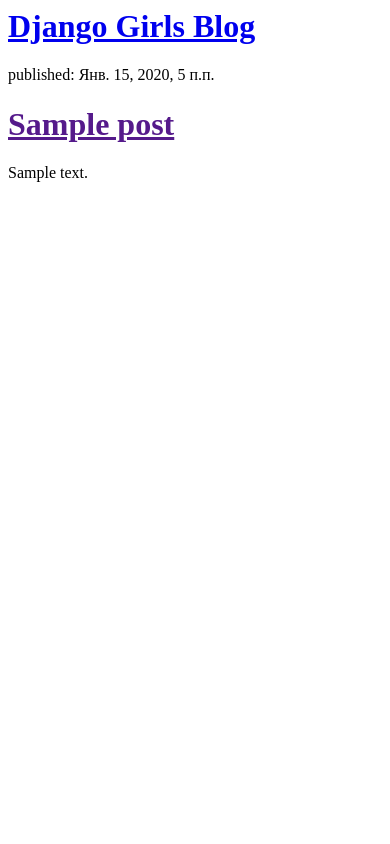
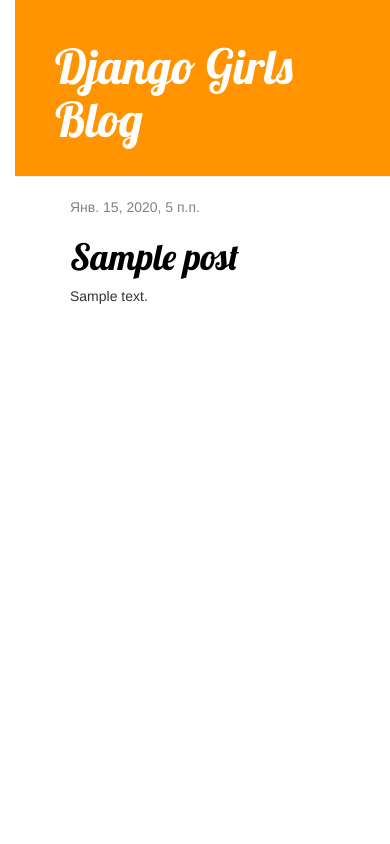
Before and after one commit to MrSuperVitaliy/my-first-blog, a Django app: template blog/templates/blog/post_list.html in a window 390 px wide. Run offline with Django 3.2, Linux system fonts and the light colour scheme; the template is opened without the code that fills it: values that come from a table or form of the project are taken from there, others are empty; tables that the repository leaves empty hold one stand-in row (values such as "Sample post"); some libraries are stand-ins or nearby versions.

Commit message:
Added view and template for detailed blog post as well as CSS for the site.

```diff
--- /dev/null
+++ b/blog/static/css/blog.css
@@ -0,0 +1,44 @@
+h1 a {
+    color: #FCA205;
+    font-family: 'Lobster';
+}
+body {
+    padding-left: 15px;
+}
+.page-header {
+    background-color: ff9400;
+    margin-top: 0;
+    padding: 20px 20px 20px 40px;
+}
+.page-header h1, .page-header h1 a, .page-header h1 a:visited, .page-header h1 a:active {
+    color: #ffffff;
+    font-size: 36pt;
+    text-decoration: none;
+}
+.content {
+    margin-left: 40px;
+}
+h1, h2, h3, h4 {
+    font-family: 'Lobster', cursive;
+}
+.date {
+    color: #828282;
+}
+.save {
+    float: right;
+}
+.post-form textarea, .post-form input {
+    width: 100%;
+}
+.top-menu, .top-menu:hover, .top-menu:visited {
+    color: #ffffff;
+    float: right;
+    font-size: 26pt;
+    margin-right: 20px;
+}
+.post {
+    margin-bottom: 70px;
+}
+.post h1 a, .post h1 a:visited {
+    color: #000000;
+}
--- /dev/null
+++ b/blog/templates/blog/base.html
@@ -0,0 +1,23 @@
+{% load staticfiles %}
+<html>
+    <head>
+        <title>Django Girls blog</title>
+        <link rel="stylesheet" href="//maxcdn.bootstrapcdn.com/bootstrap/3.2.0/css/bootstrap.min.css">
+        <link rel="stylesheet" href="//maxcdn.bootstrapcdn.com/bootstrap/3.2.0/css/bootstrap-theme.min.css">
+        <link href="https://fonts.googleapis.com/css?family=Lobster&subset=latin,cyrillic" rel="stylesheet" type="text/css">
+        <link rel="stylesheet" href="{% static 'css/blog.css' %}">
+    </head>
+    <body>
+        <div class="page-header">
+            <h1><a href="/">Django Girls Blog</a></h1>
+        </div>
+        <div class="content container">
+            <div class="row">
+                <div class="col-md-8">
+                    {% block content %}
+                    {% endblock %}
+                </div>
+            </div>
+        </div>
+    </body>
+</html>
--- a/blog/templates/blog/post_list.html
+++ b/blog/templates/blog/post_list.html
@@ -1,18 +1,13 @@
-<html>
-    <head>
-        <title>Django Girls blog</title>
-    </head>
-    <body>
-        <div>
-            <h1><a href="/">Django Girls Blog</a></h1>
+{% extends 'blog/base.html' %}
+
+{% block content %}
+    {% for post in posts %}
+        <div class="post">
+            <div class="date">
+                {{ post.published_date }}
+            </div>
+            <h1><a href="{% url 'post_detail' pk=post.pk %}">{{ post.title }}</a></h1>
+            <p>{{ post.text|linebreaksbr }}</p>
         </div>
-
-        {% for post in posts %}
-            <div>
-                <p>published: {{ post.published_date }}</p>
-                <h1><a href="">{{ post.title }}</a></h1>
-                <p>{{ post.text|linebreaksbr }}</p>
-            </div>
-        {% endfor %}
-    </body>
-</html>
+    {% endfor %}
+{% endblock %}}
--- a/blog/urls.py
+++ b/blog/urls.py
@@ -2,6 +2,6 @@
 from . import views
 
 urlpatterns = [
-    url(r'^$', views.post_list, name='post_list')
-
+    url(r'^$', views.post_list, name='post_list'),
+    url(r'^post/(?P<pk>\d+)/$', views.post_detail, name='post_detail'),
 ]
--- a/blog/views.py
+++ b/blog/views.py
@@ -1,7 +1,12 @@
 from django.shortcuts import render
 from .models import Post
 from django.utils import timezone
+from django.shortcuts import render, get_object_or_404
 
 def post_list(request):
     posts = Post.objects.filter(published_date__lte=timezone.now()).order_by('published_date')
     return render(request, 'blog/post_list.html', {'posts': posts})
+
+def post_detail(request, pk):
+    post = get_object_or_404(Post, pk=pk)
+    return render(request, 'blog/post_details.html', {'post': post})
--- a/mysite/settings.py
+++ b/mysite/settings.py
@@ -25,7 +25,7 @@
 # SECURITY WARNING: don't run with debug turned on in production!
 DEBUG = True
 
-ALLOWED_HOSTS = ['127.0.0.1', 'mrsupervitaliy.pythonanywhere.com']
+ALLOWED_HOSTS = ['127.0.0.1', 'mrsupervitaliy.pythonanywhere.com', '192.168.1.149']
 
 
 # Application definition
```
Also changed, not shown: blog/templates/blog/post_details.html (added, +13 -0 lines).
